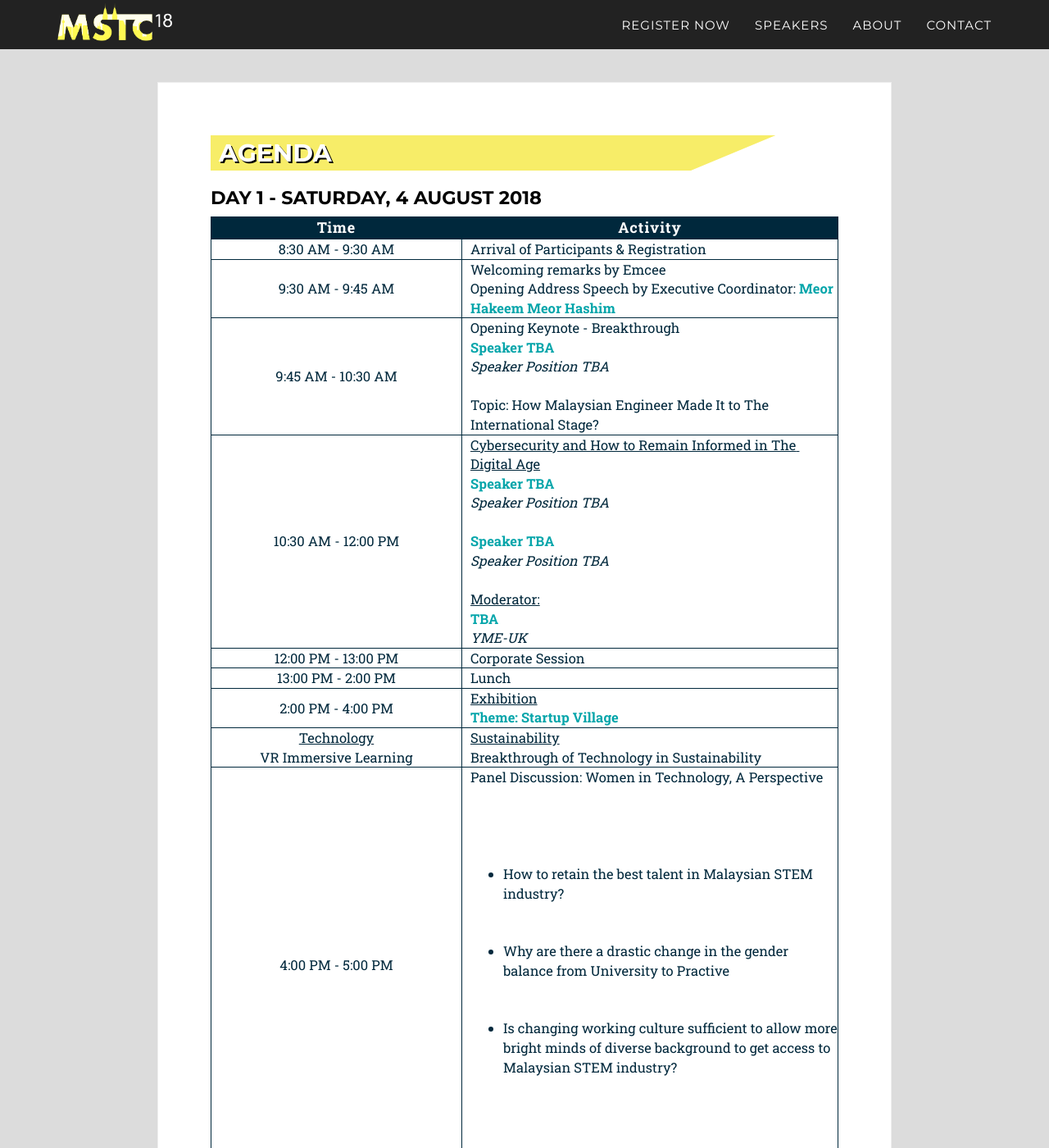
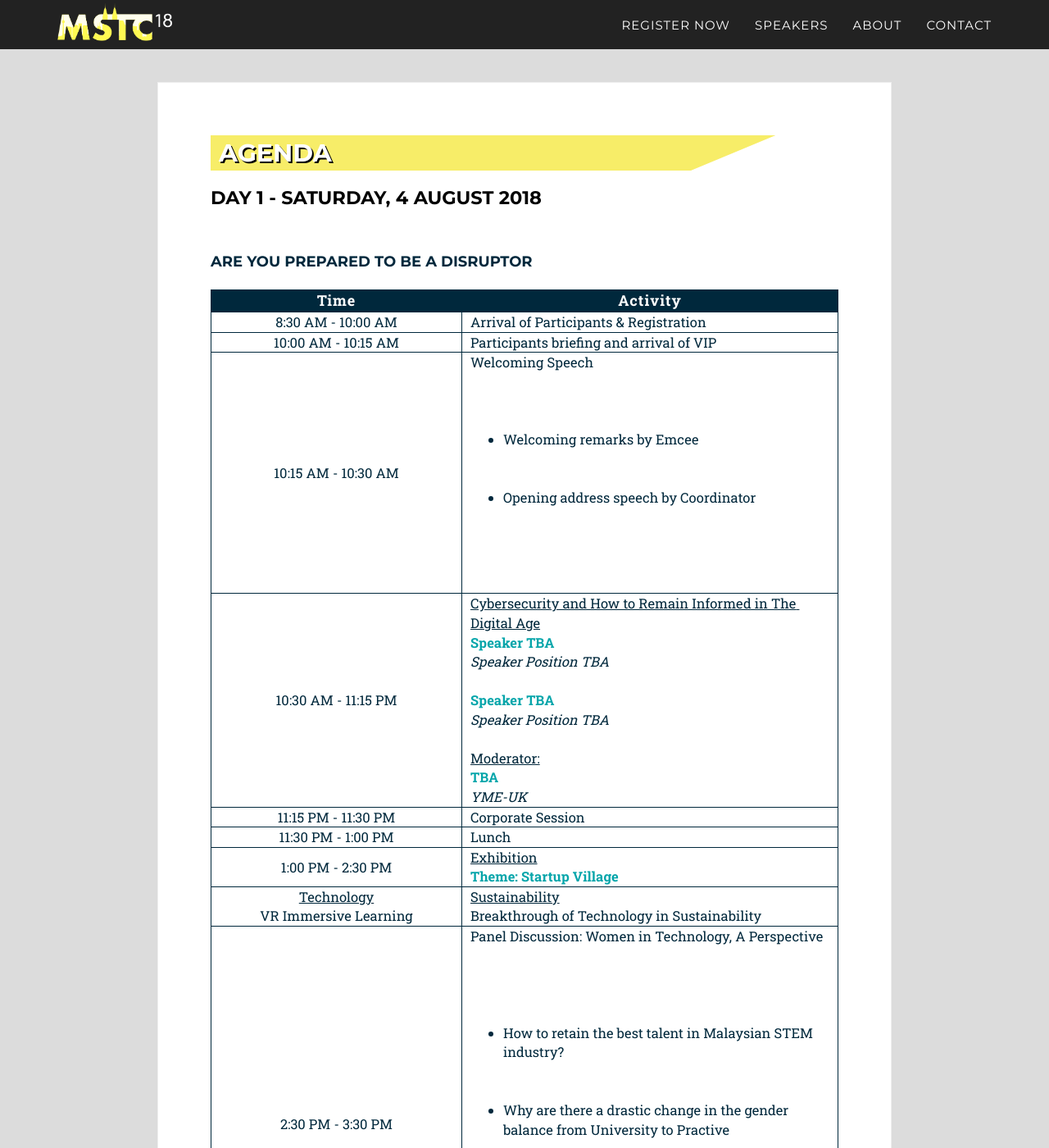
Before and after one commit to mstc18/mstc18.github.io, a Jekyll site: the page built from _2017_pages/agenda.html, in a window 1280 px wide and 1400 px high. Shown: the whole window at 82% size. Built offline with Jekyll 4.4.1, drawn with Linux system fonts in a browser that asks for light colours; some web fonts are replaced; some of the changed text lies outside the part shown.

Commit message:
Change agenda test

```diff
--- a/_2017_pages/agenda.html
+++ b/_2017_pages/agenda.html
@@ -12,7 +12,8 @@ published: true
     <div class="event black-frame">
       <h1>{{ page.title }}</h1>
 
-        <h2>Day 1 - Saturday, 4 August 2018 </h2>
+        <h2>Day 1 - Saturday, 4 August 2018 </h2><br>
+        <h4>Are You Prepared To Be A Disruptor</h4>
         <table class="agenda">
             <thead>
             <tr>
@@ -21,31 +22,36 @@ published: true
             </tr>
             </thead>
             <tr>
-                <td>8:30 AM - 9:30 AM</td>
+                <td>8:30 AM - 10:00 AM</td>
                 <td>Arrival of Participants & Registration</td>
             </tr>
             <tr>
-                <td>9:30 AM - 9:45 AM</td>
-                <td>Welcoming remarks by Emcee<br>Opening Address Speech by Executive Coordinator: <b style="color:#04a5aa;">Meor Hakeem Meor Hashim</b></td>
+                <td>10:00 AM - 10:15 AM</td>
+                <td>Participants briefing and arrival of VIP</td>
             </tr>
             <tr>
-                <td>9:45 AM - 10:30 AM</td>
-                <td>Opening Keynote - Breakthrough<br><b style="color:#04a5aa;">Speaker TBA</b><br><i>Speaker Position TBA</i><br><br>Topic: How Malaysian Engineer Made It to The International Stage?</td>
+                <td>10:15 AM - 10:30 AM</td>
+                <td>Welcoming Speech
+                	<ul>
+                		<li>Welcoming remarks by Emcee</li>
+                		<li>Opening address speech by Coordinator</li>
+                	</ul>
+                </td>
             </tr>
             <tr>
-                <td>10:30 AM - 12:00 PM</td>
+                <td>10:30 AM - 11:15 PM</td>
                 <td><u>Cybersecurity and How to Remain Informed in The Digital Age</u><br><b style="color:#04a5aa;">Speaker TBA</b><br><i>Speaker Position TBA</i><br><br><b style="color:#04a5aa;">Speaker TBA</b><br><i>Speaker Position TBA</i><br><br><u>Moderator:</u><br><b style="color:#04a5aa;">TBA</b><br><i>YME-UK</i></td>
             </tr>
             <tr>
-                <td>12:00 PM - 13:00 PM</td>
+                <td>11:15 PM - 11:30 PM</td>
                 <td>Corporate Session</td>
             </tr>
             <tr>
-                <td>13:00 PM - 2:00 PM</td>
+                <td>11:30 PM - 1:00 PM</td>
                 <td>Lunch</td>
             </tr>
             <tr>
-                <td>2:00 PM - 4:00 PM</td>
+                <td>1:00 PM - 2:30 PM</td>
                 <td><u>Exhibition</u><br><b style="color:#04a5aa;">Theme: Startup Village</b><br></td>
                 <tr>
                     <td><u>Technology</u><br>VR Immersive Learning</td>
@@ -53,7 +59,7 @@ published: true
                 </tr>
             </tr>
             <tr>
-                <td>4:00 PM - 5:00 PM</td>
+                <td>2:30 PM - 3:30 PM</td>
                 <td>Panel Discussion: Women in Technology, A Perspective<br>
                     <ul>
                         <li>How to retain the best talent in Malaysian STEM industry?</li>
@@ -63,11 +69,19 @@ published: true
                 </td>
             </tr>
             <tr>
-                <td>5:00 PM - 5:15 PM</td>
+                <td>3:30 PM - 4:30 PM</td>
                 <td>Closing</td>
             </tr>
             <tr>
-                <td>5:15 PM - 6:30 PM</td>
+                <td>4:30 PM - 4:45 PM</td>
+                <td>Closing</td>
+            </tr>
+            <tr>
+                <td>4:45 PM - 5:45 PM</td>
+                <td>Networking</td>
+            </tr>
+            <tr>
+                <td>5:45 PM - 6:00 PM</td>
                 <td>Networking</td>
             </tr>
         </table>
```
Also changed, not shown: 1 other file.
